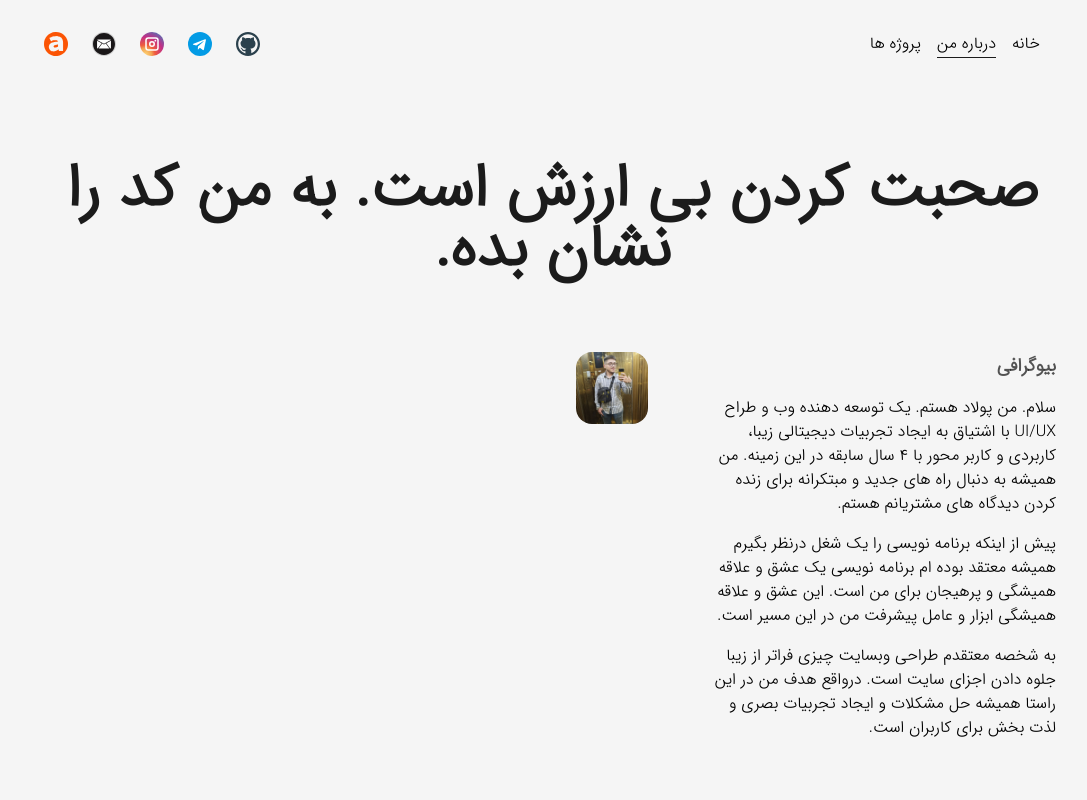
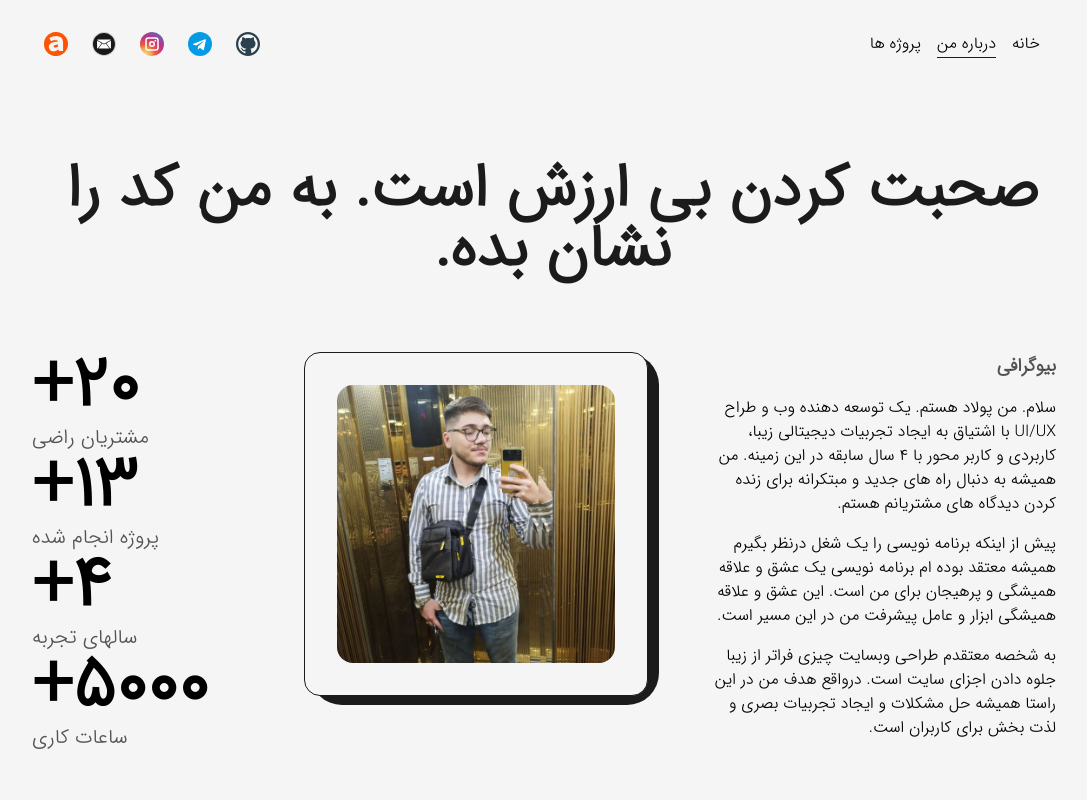
Before and after one commit to pooulad/pooulad.github.io, a Next.js app: page /about in a window 1280 px wide. Shown: the top 800 px of the page, without its empty margins (96-1183 px from the left). Built offline with nearby package versions, Linux system fonts and the light colour scheme.

Commit message:
add experience section here

```diff
--- a/src/pages/about.tsx
+++ b/src/pages/about.tsx
@@ -28,12 +28,39 @@ function about() {
               <p className="font-medium my-4">{dictionary.about.p2}</p>
               <p className="font-medium">{dictionary.about.p3}</p>
             </div>
-            <div className="">
+            <div className="col-span-3 bg-light p-8 relative h-max rounded-2xl border border-solid border-dark">
+              <div className="absolute top-0 -right-3 -z-10 w-[102%] h-[103%] rounded-[2rem] bg-dark" />
               <Image
-                className="rounded-2xl"
+                className="rounded-2xl w-full h-auto"
                 alt={dictionary.owner}
                 src={ProfilePic2}
               />
+            </div>
+            <div className="flex flex-col col-span-2 justify-between items-end">
+              <div className="flex flex-col items-end justify-center">
+                <span className="inline-block font-bold text-7xl">
+                  {dictionary.about.experience.satisfiedClients.number}
+                </span>
+                <h2 className="text-xl font-medium capitalize text-dark/75">{dictionary.about.experience.satisfiedClients.text}</h2>
+              </div>
+              <div className="flex flex-col items-end justify-center">
+                <span className="inline-block font-bold text-7xl">
+                  {dictionary.about.experience.projectsCompleted.number}
+                </span>
+                <h2 className="text-xl font-medium capitalize text-dark/75">{dictionary.about.experience.projectsCompleted.text}</h2>
+              </div>
+              <div className="flex flex-col items-end justify-center">
+                <span className="inline-block font-bold text-7xl">
+                  {dictionary.about.experience.yearsOfExperience.number}
+                </span>
+                <h2 className="text-xl font-medium capitalize text-dark/75">{dictionary.about.experience.yearsOfExperience.text}</h2>
+              </div>
+              <div className="flex flex-col items-end justify-center">
+                <span className="inline-block font-bold text-7xl">
+                  {dictionary.about.experience.workingHours.number}
+                </span>
+                <h2 className="text-xl font-medium capitalize text-dark/75">{dictionary.about.experience.workingHours.text}</h2>
+              </div>
             </div>
           </div>
         </Layout>
```
